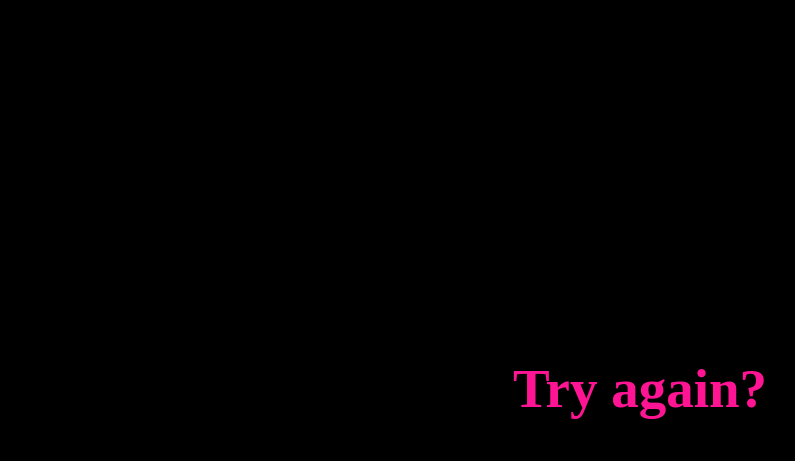
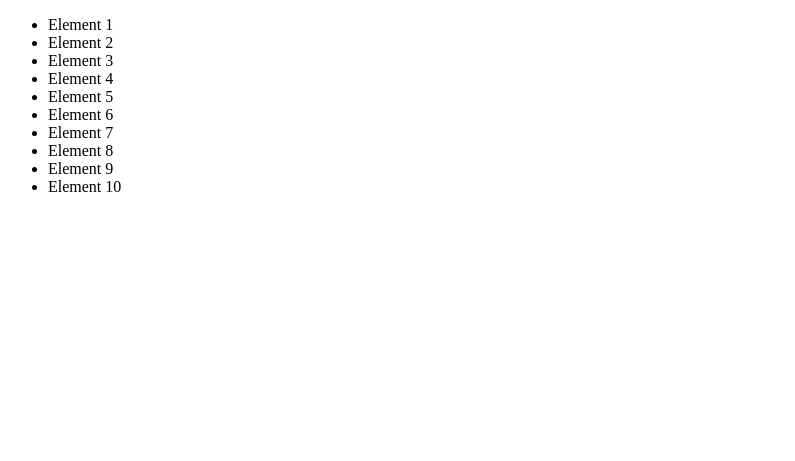
Before and after one commit to ssunrayys/homework, a website: page index.html in a window 1280 px wide. Shown: the whole page, without its empty margins (0-795 px from the left). Drawn offline with Linux system fonts and the light colour scheme.

Commit message:
add code

```diff
--- a/index.html
+++ b/index.html
@@ -2,15 +2,23 @@
 <html lang="en">
 <head>
 	<meta charset="UTF-8">
-	<title>Homework</title>
-	<link rel="stylesheet" href="styles/style.css">
+	<title>Title</title>
 </head>
 <body>
-<main>
-	<div class="main_title">
-		<h1>Try again?</h1>
-	</div>
-</main>
+
+<ul id="ulId" class="ulClass" data-custom="custom value" data-dog-tail="Hello dog tail">
+	<li>Element 1</li>
+	<li>Element 2</li>
+	<li>Element 3</li>
+	<li>Element 4</li>
+	<li>Element 5</li>
+	<li>Element 6</li>
+	<li>Element 7</li>
+	<li>Element 8</li>
+	<li>Element 9</li>
+	<li>Element 10</li>
+</ul>
+
 <script src="scripts/index.js"></script>
 </body>
 </html>
--- a/scripts/index.js
+++ b/scripts/index.js
@@ -1 +1,18 @@
 'use strict';
+
+const list = document.getElementsByTagName('li');
+
+
+for (let info of list){
+	console.log(info)
+}
+
+console.log(`List count = ${list.length}!`);
+
+let arrOfLi = [];
+
+for (let info of list) {
+	arrOfLi.push(info.textContent);
+}
+
+console.log(arrOfLi);
```
Also changed, not shown: README.md.
